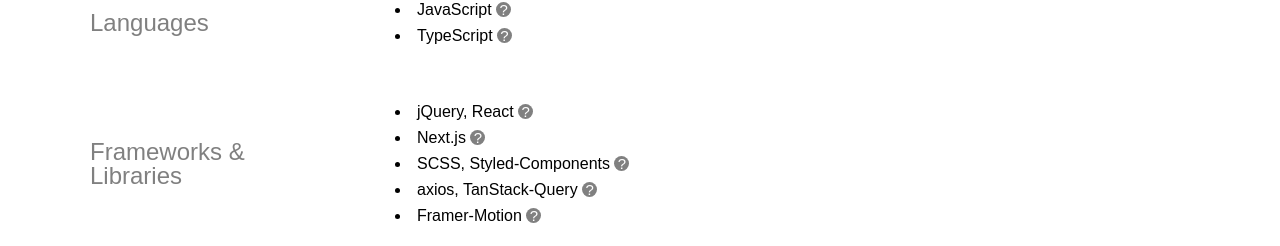
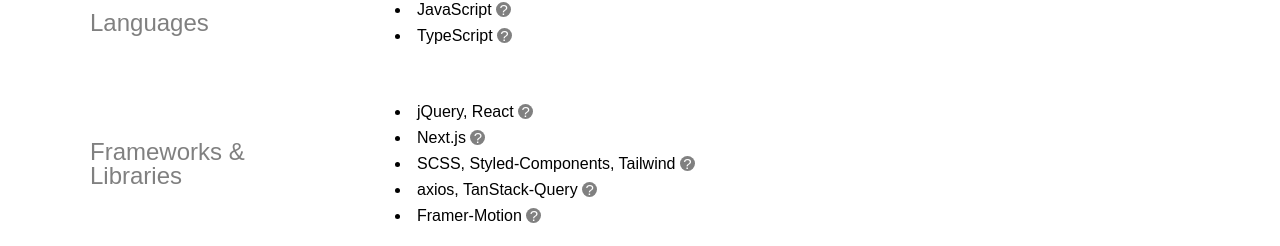
Before and after one commit to rladngus133/resume, a React (Create React App) app: page / in a window 1280 px wide. Shown: the part 918-1164 px from the top of the page. Built offline with nearby package versions, Linux system fonts and the light colour scheme.

Commit message:
feat: css 추가

```diff
--- a/src/components/Main/Skill.tsx
+++ b/src/components/Main/Skill.tsx
@@ -48,7 +48,7 @@
               Next.js <Badge status="next" />
             </li>
             <li>
-              SCSS, Styled-Components <Badge status="css" />
+              SCSS, Styled-Components, Tailwind <Badge status="css" />
             </li>
             <li>
               axios, TanStack-Query <Badge status="api" />
--- a/src/components/SkillInfoCard.tsx
+++ b/src/components/SkillInfoCard.tsx
@@ -16,7 +16,7 @@
     ts: "기본적인 타입명시와 interface,as 를 사용한 타입명시가 가능하지만 아직 미숙합니다.",
     jr: "제이쿼리, 리액트를 사용하여 능숙한 웹구현 및 코드작성이 가능합니다.",
     next: "Next.js를 사용한 SSG,SSR구현이 가능하며 페이지라우터 사용에 능숙합니다.",
-    css: "SCSS, Styled-Components를 능숙하게 사용가능합니다.",
+    css: "SCSS, Styled-Components, Tailwind를 능숙하게 사용가능합니다.",
     api: "axios를 통한 서버통신에 익숙하며 TanStack/Query 를 사용한 CRUD구현 경험이 있습니다.",
     framer: "Framer-Motion 을 사용한 인터렉티브 웹사이트 구현이 가능합니다.",
     figma: "디자이너가 제작한 피그마의 디자인을 보고 코드로 구현이 가능합니다.",
```
